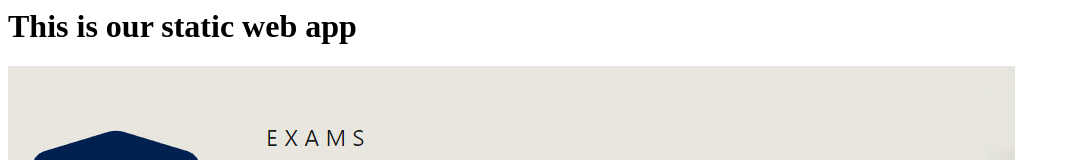
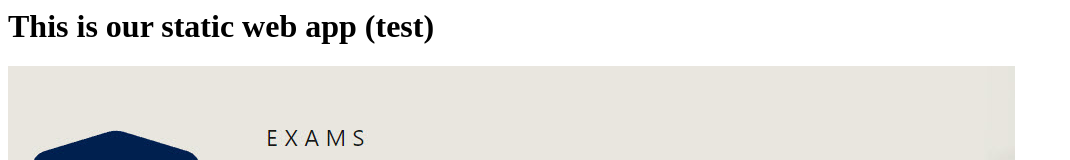
Before and after one commit to agkoudas/Code, a plain HTML site: page Index.html in a window 1280 px wide. Shown: the top 160 px of the page, without its empty margins (0-1070 px from the left). Drawn offline with Linux system fonts and the light colour scheme.

Commit message:
Add Test qualifier

```diff
--- a/Index.html
+++ b/Index.html
@@ -1,4 +1,4 @@
-<h1>This is our static web app</h1>
+<h1>This is our static web app (test)</h1>
 <img src="./images/AZ-204.jpg">
 <img src="./images/DP-203.jpg">
 <img src="./images/DP-900.jpg">
```
